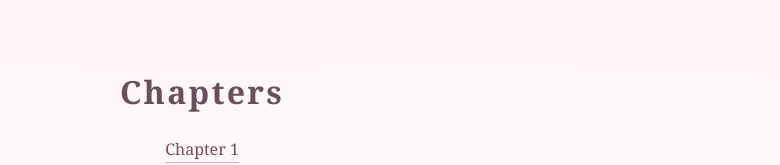
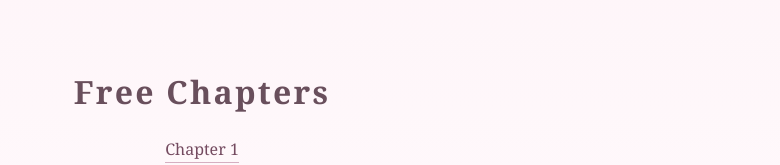
Before and after one commit to L-EE-NA/L-EE-NA.github.io, a plain HTML site: page book-one.html in a window 1280 px wide. Shown: the part 1245-1410 px from the top of the page, without its empty margins (438-1218 px from the left). Drawn offline with Linux system fonts and the light colour scheme.

Commit message:
Update book-one.html

```diff
--- a/book-one.html
+++ b/book-one.html
@@ -163,7 +163,7 @@
 
     <section class="chapter-section">
 
-      <h2>Chapters</h2>
+      <h2>Free Chapters</h2>
 
       <p>
         <a href="book-one-chapter-1.html">Chapter 1</a>
```
